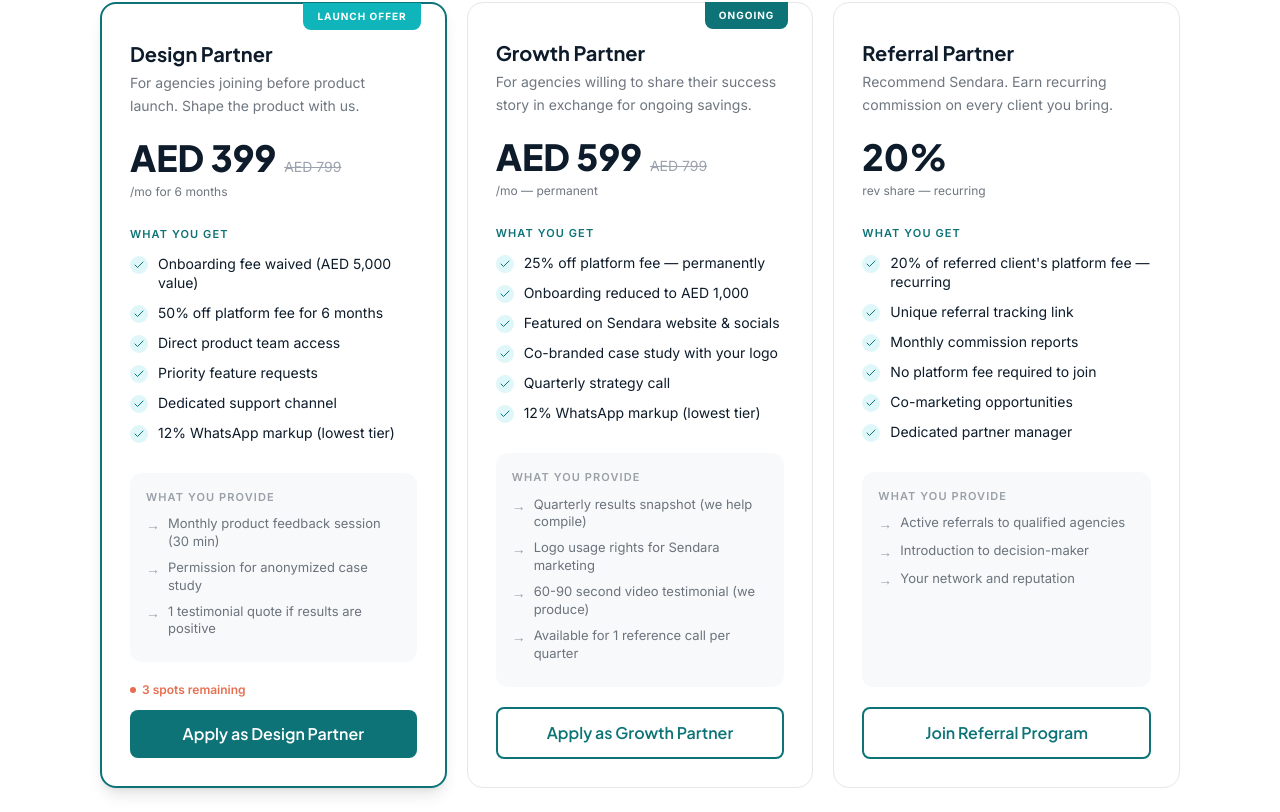
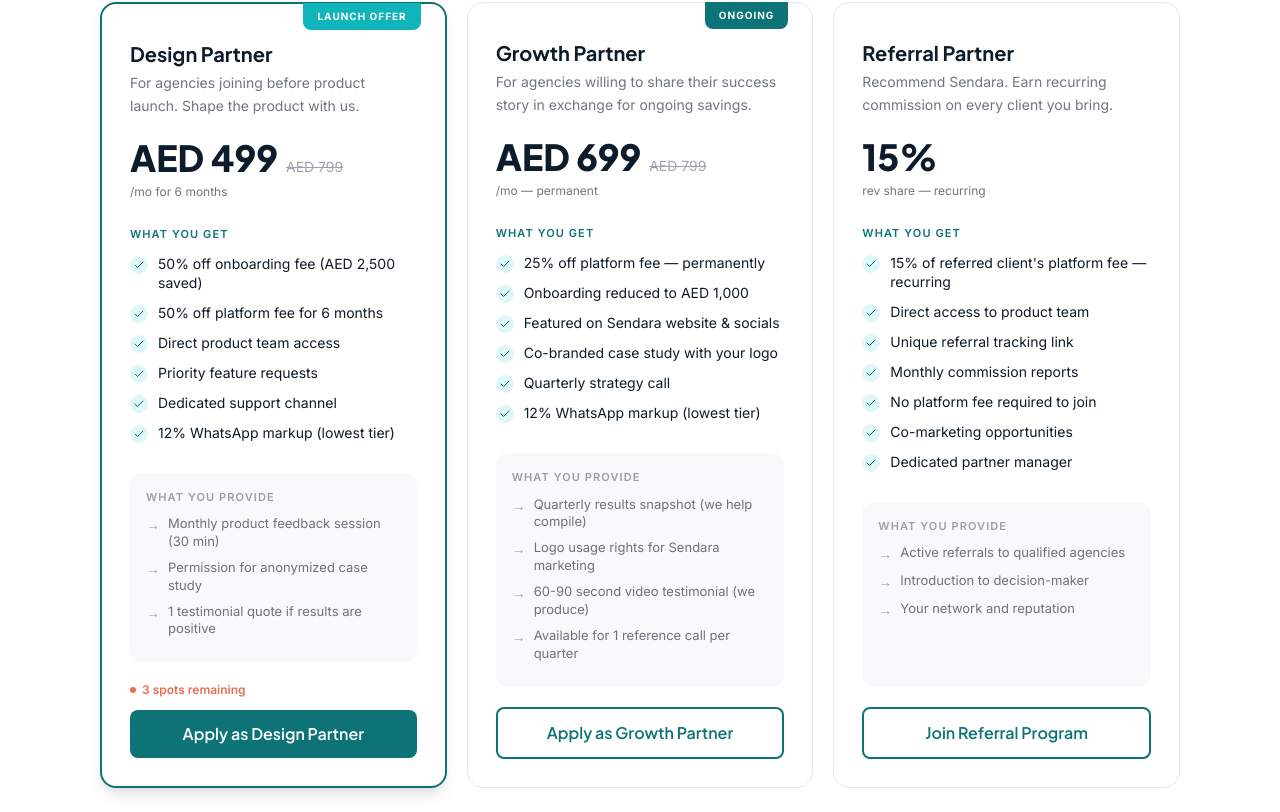
Before and after one commit to corporate-keyboard/sendara-marketing, a Next.js app: page /partners in a window 1280 px wide. Shown: the part 1728-2540 px from the top of the page. Built offline with nearby package versions, Linux system fonts and the light colour scheme.

Commit message:
fix: adjust partner tier pricing and benefits
Design Partner: AED 399 → 499, onboarding waived → 50% off onboarding.
Growth Partner: AED 599 → 699.
Referral Partner: 20% → 15% rev share, added direct product team access.

```diff
--- a/src/components/sections/PartnersContent.tsx
+++ b/src/components/sections/PartnersContent.tsx
@@ -12,12 +12,12 @@
     name: "Design Partner",
     badge: "LAUNCH OFFER",
     badgeColor: "bg-sendara-bright",
-    price: "AED 399",
+    price: "AED 499",
     original: "AED 799",
     period: "/mo for 6 months",
     desc: "For agencies joining before product launch. Shape the product with us.",
     benefits: [
-      "Onboarding fee waived (AED 5,000 value)",
+      "50% off onboarding fee (AED 2,500 saved)",
       "50% off platform fee for 6 months",
       "Direct product team access",
       "Priority feature requests",
@@ -37,7 +37,7 @@
     name: "Growth Partner",
     badge: "ONGOING",
     badgeColor: "bg-sendara-teal",
-    price: "AED 599",
+    price: "AED 699",
     original: "AED 799",
     period: "/mo — permanent",
     desc: "For agencies willing to share their success story in exchange for ongoing savings.",
@@ -62,12 +62,13 @@
     name: "Referral Partner",
     badge: "EARN",
     badgeColor: "bg-sendara-deep",
-    price: "20%",
+    price: "15%",
     original: "",
     period: "rev share — recurring",
     desc: "Recommend Sendara. Earn recurring commission on every client you bring.",
     benefits: [
-      "20% of referred client's platform fee — recurring",
+      "15% of referred client's platform fee — recurring",
+      "Direct access to product team",
       "Unique referral tracking link",
       "Monthly commission reports",
       "No platform fee required to join",
@@ -103,11 +104,11 @@
 ];
 
 const faqs = [
-  { q: "Can I combine Design Partner and Referral Partner?", a: "Yes. Design Partners can also refer agencies and earn 20% rev share on each referred client. The programs stack." },
+  { q: "Can I combine Design Partner and Referral Partner?", a: "Yes. Design Partners can also refer agencies and earn 15% rev share on each referred client. The programs stack." },
   { q: "What if our results aren't great? Do we still owe a case study?", a: "No. Content collaboration is only triggered by positive outcomes. If the platform isn't delivering, we'd rather fix the product than pressure you for a testimonial." },
   { q: "How long does the Design Partner discount last?", a: "6 months at 50% off (AED 399/mo). After that, you move to standard pricing or can transition to Growth Partner for 25% off permanently." },
   { q: "What does 'anonymized case study' mean?", a: "We share the results (e.g., 'Dubai agency reduced block rate from 12% to 1.3% in 6 weeks') without naming your company unless you explicitly approve a branded version." },
-  { q: "Is the referral commission really recurring?", a: "Yes. For as long as the referred client remains a paying Sendara customer, you earn 20% of their monthly platform fee. No cap, no expiry." },
+  { q: "Is the referral commission really recurring?", a: "Yes. For as long as the referred client remains a paying Sendara customer, you earn 15% of their monthly platform fee. No cap, no expiry." },
   { q: "Do I need to be a Sendara client to be a Referral Partner?", a: "No. Referral Partners don't need to use the platform themselves. That said, it's much easier to recommend something you've used." },
 ];
 
@@ -440,7 +441,7 @@
                       <option value="" disabled>Select a tier...</option>
                       <option value="Design Partner">Design Partner — 50% off, 6 months</option>
                       <option value="Growth Partner">Growth Partner — 25% off, permanent</option>
-                      <option value="Referral Partner">Referral Partner — 20% rev share</option>
+                      <option value="Referral Partner">Referral Partner — 15% rev share</option>
                       <option value="Not sure">Not sure yet — tell me more</option>
                     </select>
                   </div>
```
